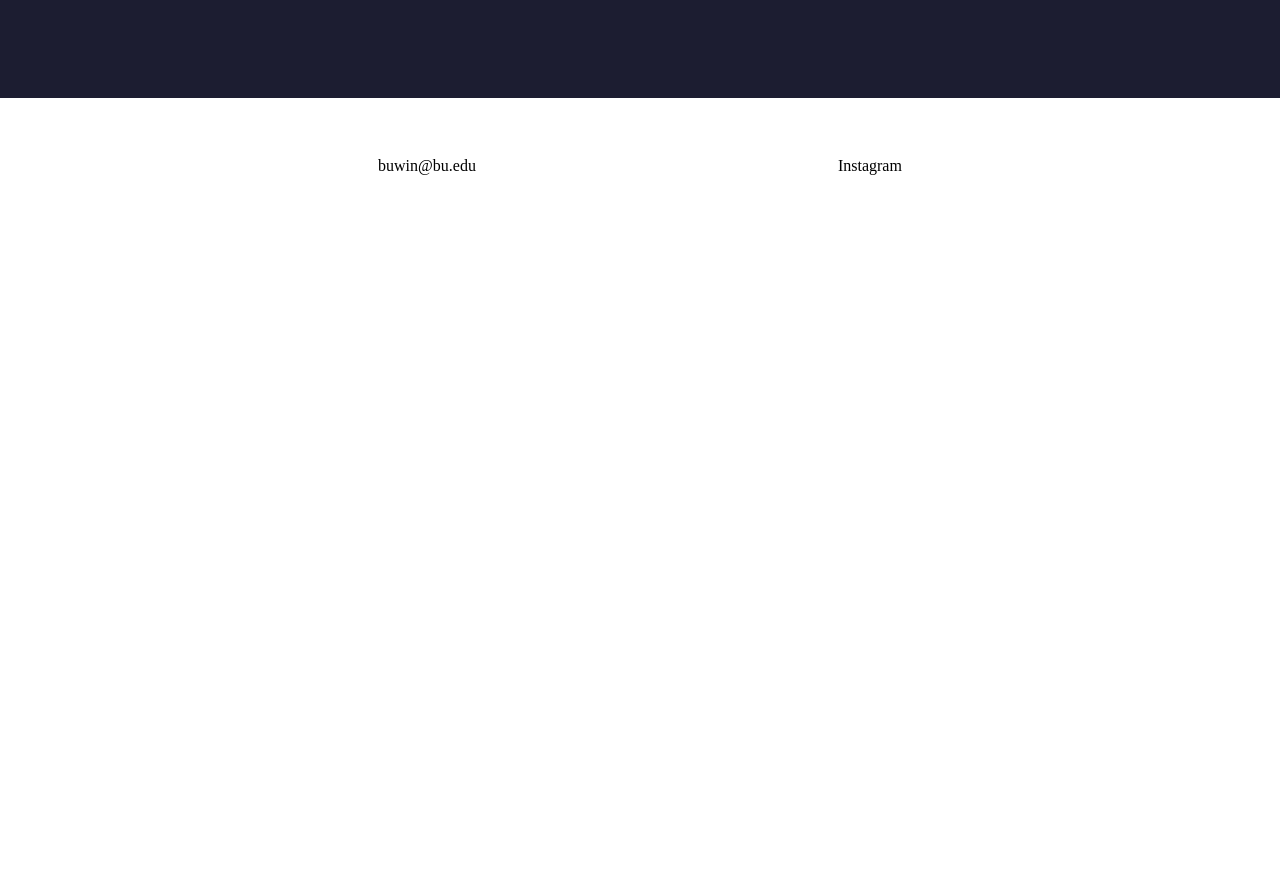
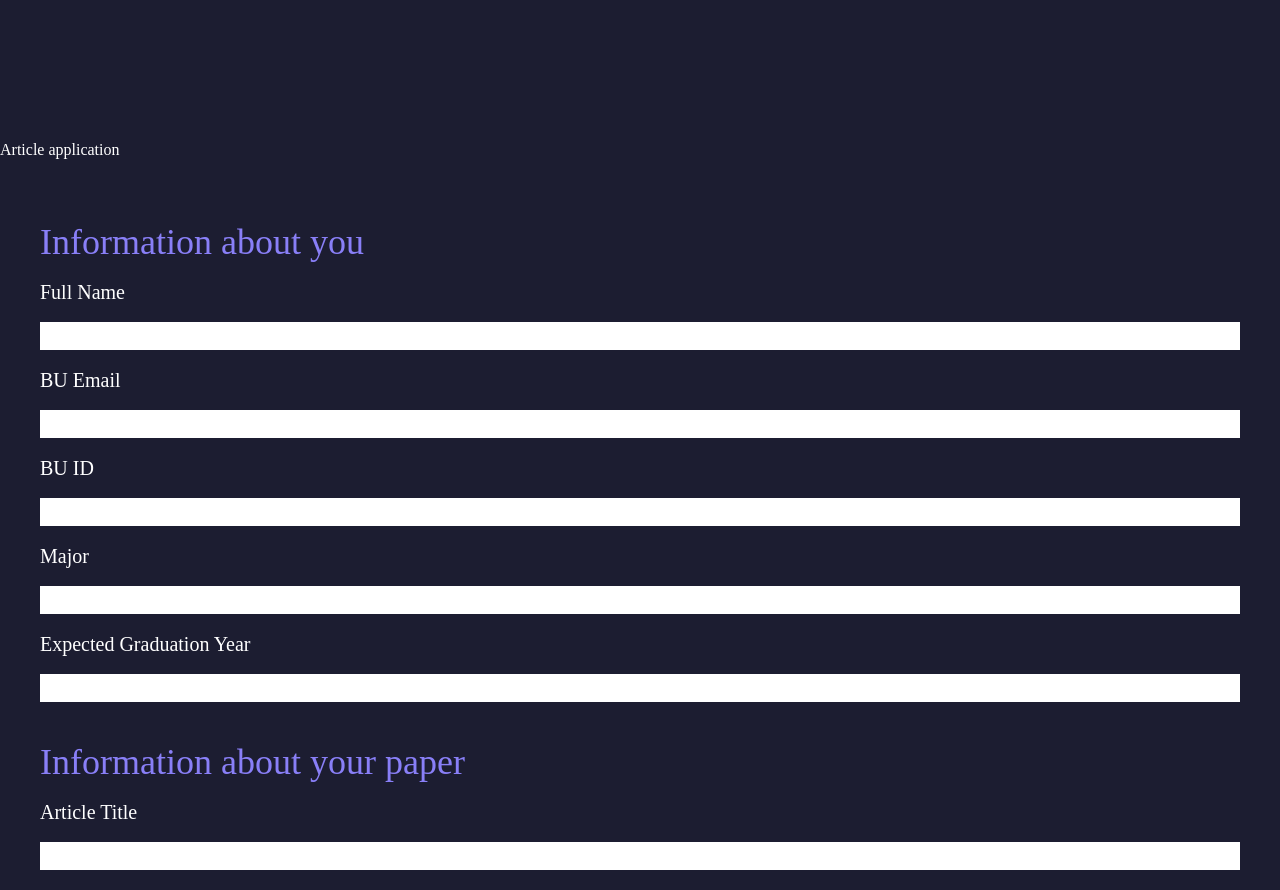
Before and after one commit to ridanaeeem/win-journal, a Next.js app: page /submissions in a window 1280 px wide. Shown: the part 1900-2790 px from the top of the page. Before the commit the page ends 2094 px from the top, so only its background shows below. Built offline with nearby package versions, Linux system fonts and the light colour scheme.

Commit message:
article submission form component

```diff
--- a/app/submissions/page.tsx
+++ b/app/submissions/page.tsx
@@ -1,5 +1,6 @@
 import React from "react";
 import JournalForm from "@/components/journal-form";
+import ArticleForm from "@/components/article-form";
 
 export default function Submissions() {
 	return (
@@ -22,7 +23,8 @@ export default function Submissions() {
 
 				<p className="p-5 text-2xl">
 					The review process will take approximately 2-3 weeks. If your article is accepted, you will be
-					notified via email. If you have any questions or concerns, please reach out to us at{" "}
+					notified via email. If you have any questions or concerns, feel free to fill out our contact form or
+					reach out to us at{" "}
 					<a href="mailto:buwin@bu.edu" className="text-mainlight">
 						buwin@bu.edu
 					</a>
@@ -51,6 +53,7 @@ export default function Submissions() {
 					</iframe> */}
 
 				<JournalForm />
+				<ArticleForm />
 			</main>
 		</div>
 	);
--- /dev/null
+++ b/components/article-form.tsx
@@ -0,0 +1,82 @@
+import React from "react";
+
+export default function ArticleForm() {
+	return (
+		<div>
+			<h2>Article application</h2>
+			<form action="" method="post" className="flex flex-col text-xl m-10 pb-20">
+				<div className="flex flex-col py-5">
+					<h3 className="text-4xl text-mainlight">Information about you</h3>
+					<label htmlFor="author">Full Name</label>
+					<input type="text" id="author" name="author" required className="formfield"></input>
+
+					<label htmlFor="email">BU Email</label>
+					<input type="text" id="email" name="email" required className="formfield"></input>
+
+					<label htmlFor="buID">BU ID</label>
+					<input type="text" id="buID" name="buID" required className="formfield"></input>
+
+					<label htmlFor="major">Major</label>
+					<input type="text" id="major" name="major" required className="formfield"></input>
+
+					<label htmlFor="gradYear">Expected Graduation Year</label>
+					<input type="text" id="gradYear" name="gradYear" required className="formfield"></input>
+				</div>
+
+				{/* <div className="flex flex-col py-5">
+					<h3 className="text-4xl text-mainlight">Information about your research</h3>
+					<label htmlFor="lab">Where did you conduct your research?</label>
+					<input type="text" id="lab" name="lab" required className="formfield" />
+
+					<label htmlFor="labLink">Provide a link to your lab&apos;s website</label>
+					<input type="text" id="labLink" name="labLink" required className="formfield" />
+
+					<label htmlFor="labSummary">Provide a one sentence summary of what your lab specializes in.</label>
+					<input type="text" id="labSummary" name="labSummary" required className="formfield" />
+
+					<label htmlFor="length">
+						How long was your project, or how much time did you dedicate to your research?
+					</label>
+					<input type="text" id="length" name="length" required className="formfield" />
+				</div> */}
+
+				<div className="flex flex-col py-5">
+					<h3 className="text-4xl text-mainlight">Information about your paper</h3>
+					<label htmlFor="title">Article Title</label>
+					<input type="text" id="title" name="title" required className="formfield" />
+
+					<label htmlFor="subsection">
+						What topic in neuroscience are you focusing on and why did you decide to choose this topic?
+					</label>
+					<input type="text" id="subsection" name="subsection" required className="formfield" />
+
+					<label htmlFor="link">
+						Provide the Google drive link to your article, which should be between 500-1000 words. The
+						format is up to you. Make sure that you include all sources you are using under a References
+						section in the following format:{" "}
+						<span className="text-mainlight">
+							Last Name First Initial (Year Published) Title of the Article. Journal Name Volume:Page
+							#&apos;s.
+						</span>
+						<br></br>
+						*Make sure that anyone with the link can view!
+					</label>
+					<input type="text" id="link" name="link" required className="formfield"></input>
+
+					<label htmlFor="approval">
+						Provide the Google drive link to{" "}
+						<a
+							href="https://docs.google.com/document/d/1wekOQ_Q9t2EQ_3mdYEgwyDzdSS9esw1C3d0iuAf_vwc/edit?usp=sharing"
+							className="text-mainlight">
+							this form (link not updated yet)
+						</a>
+						, signed by your Principal Investigator.
+					</label>
+					<input type="text" id="approval" name="approval" required className="formfield"></input>
+				</div>
+
+				{/* <button type="submit">Submit</button> */}
+			</form>
+		</div>
+	);
+}
```
